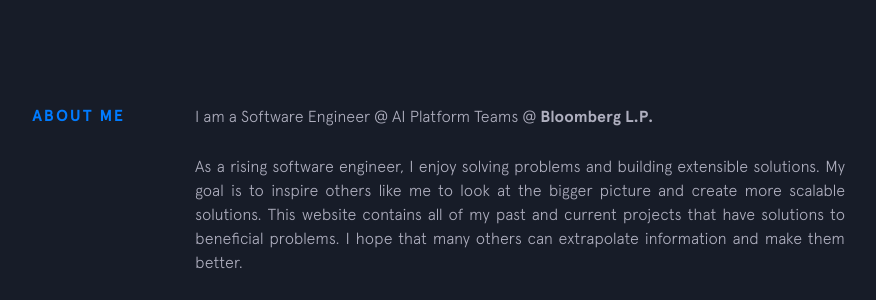
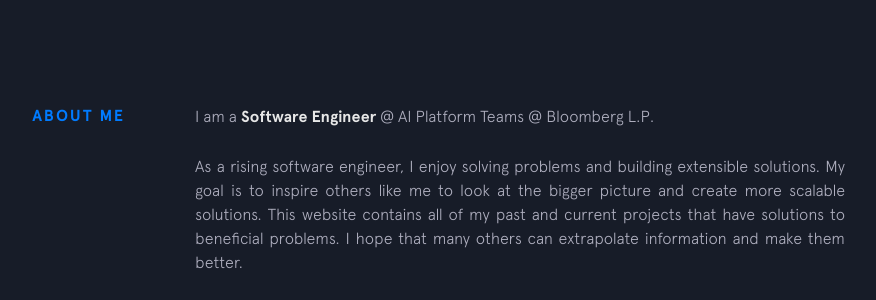
Before and after one commit to mohitnihalani/mohitnihalani.github.io, a Jekyll site: the page built from index.html, in a window 1280 px wide and 900 px high, scrolled down 743 px. Shown: the part 153-453 px from the top of the window, without its empty margins (255-1131 px from the left). Built offline with Jekyll 4.4.1, drawn with Linux system fonts in a browser that asks for light colours; nearby versions of some CDN libraries.

```diff
--- a/_includes/background.html
+++ b/_includes/background.html
@@ -2,7 +2,7 @@
   <div class="section__title">About Me</div>
   <div class="section__content">
     <p>
-      I am a Software Engineer @ AI Platform Teams @ <b>Bloomberg L.P.</b>
+      I am a <strong> Software Engineer </strong> @ </strong>AI Platform Teams</strong> @ </strong> Bloomberg L.P.</strong>
     </p>
 
     <p>
```
